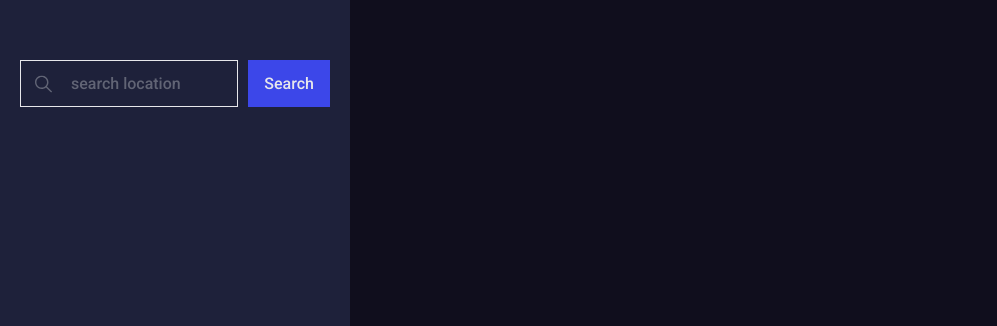
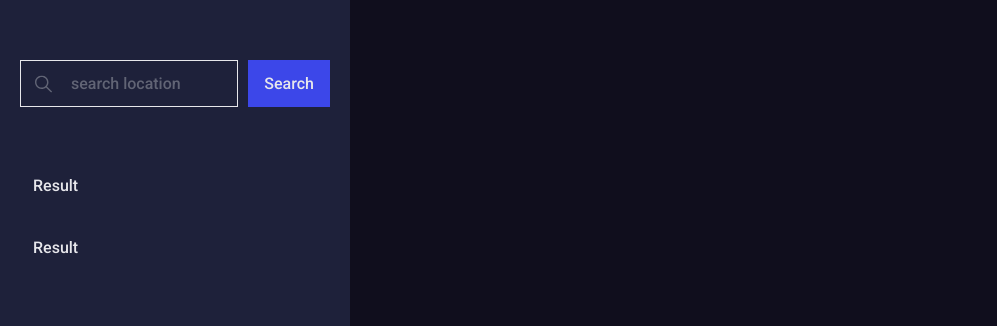
Before and after one commit to mahtishavaev/weather-app, a React (Create React App) app: page / in a window 1280 px wide. Shown: the top 326 px of the page, without its empty margins (0-997 px from the left). Built offline with nearby package versions, Linux system fonts and the light colour scheme.

Commit message:
feat: add search results block

```diff
--- a/src/view/HomePage/HomePage.tsx
+++ b/src/view/HomePage/HomePage.tsx
@@ -4,12 +4,14 @@ import { SearchForm } from "./SearchForm";
 import { WorldMap } from "./WorldMap";
 import { Aside } from "../Aside/Aside";
 import { Main } from "../Main/Main";
+import { SearchResults } from "./SearchResults";
 
 export const HomePage: FC = () => {
   return (
     <>
       <Aside>
         <SearchForm />
+        <SearchResults />
       </Aside>
       <Main>
         <WorldMap />
--- /dev/null
+++ b/src/view/HomePage/SearchResults.tsx
@@ -0,0 +1,58 @@
+import { FC } from "react";
+import styled from "styled-components";
+import { ReactComponent as ArrowIcon } from "../../assets/icons/right-arrow.svg";
+
+const Inner = styled.div`
+  margin-top: 50px;
+`;
+
+const ResultWrapper = styled.div`
+  display: flex;
+  margin-bottom: 5px;
+`;
+
+const Button = styled.div`
+  flex: 1;
+  position: relative;
+  font-weight: 500;
+  font-size: 16px;
+  color: #e7e7eb;
+  border: 1px solid transparent;
+  padding: 18px 40px 18px 12px;
+  cursor: pointer;
+  &:hover {
+    border: 1px solid #616475;
+  }
+`;
+
+const RightArrowIcon = styled(ArrowIcon)`
+  position: absolute;
+  right: 20px;
+  top: 50%;
+  transform: translateY(-50%);
+  width: 15px;
+  height: 15px;
+  fill: transparent;
+  ${Button}:hover & {
+    fill: #616475;
+  }
+`;
+
+export const SearchResults: FC = () => {
+  return (
+    <Inner>
+      <ResultWrapper>
+        <Button>
+          Result
+          <RightArrowIcon />
+        </Button>
+      </ResultWrapper>
+      <ResultWrapper>
+        <Button>
+          Result
+          <RightArrowIcon />
+        </Button>
+      </ResultWrapper>
+    </Inner>
+  );
+};
```
Also changed, not shown: src/assets/icons/right-arrow.svg (added).
